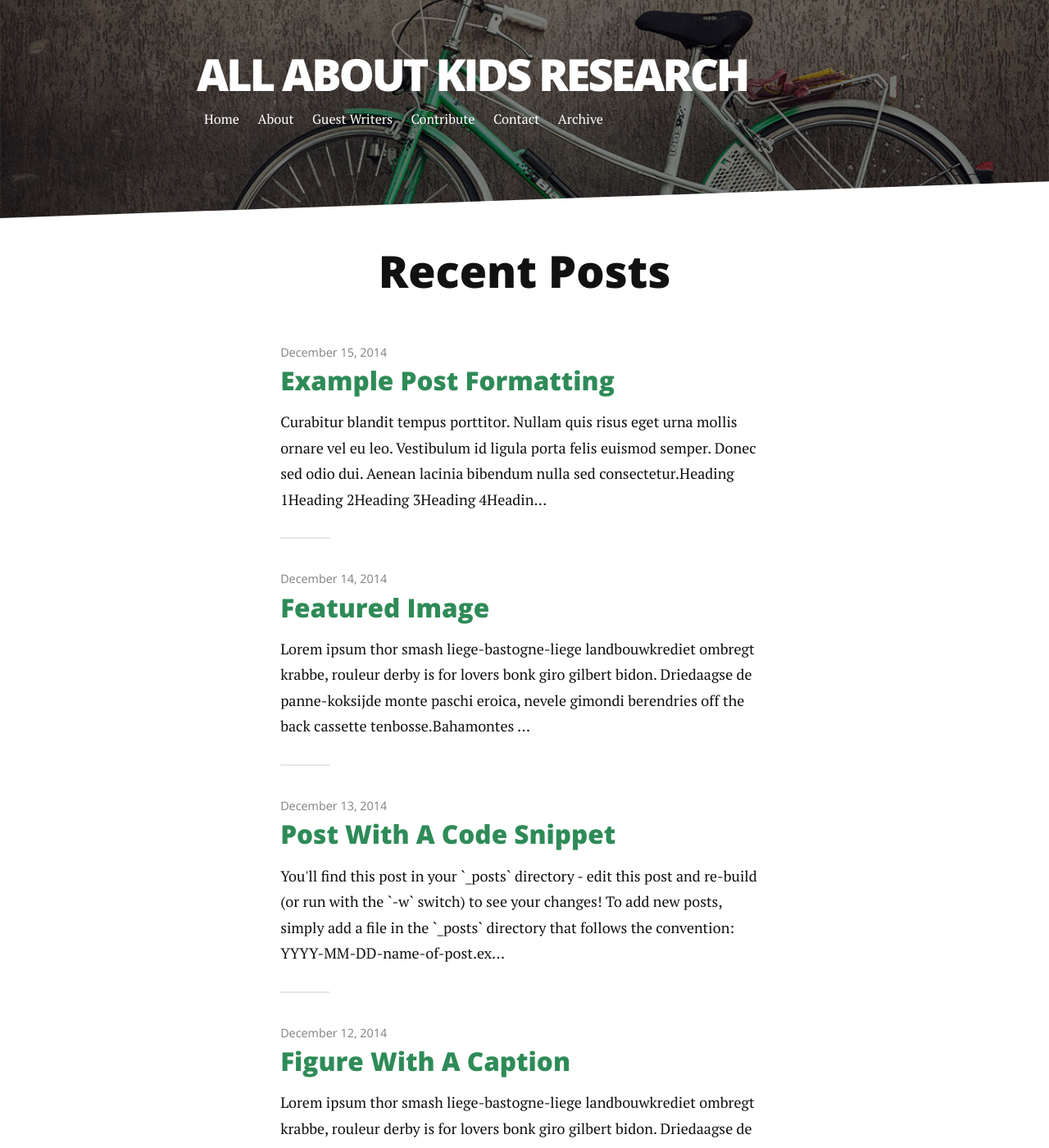
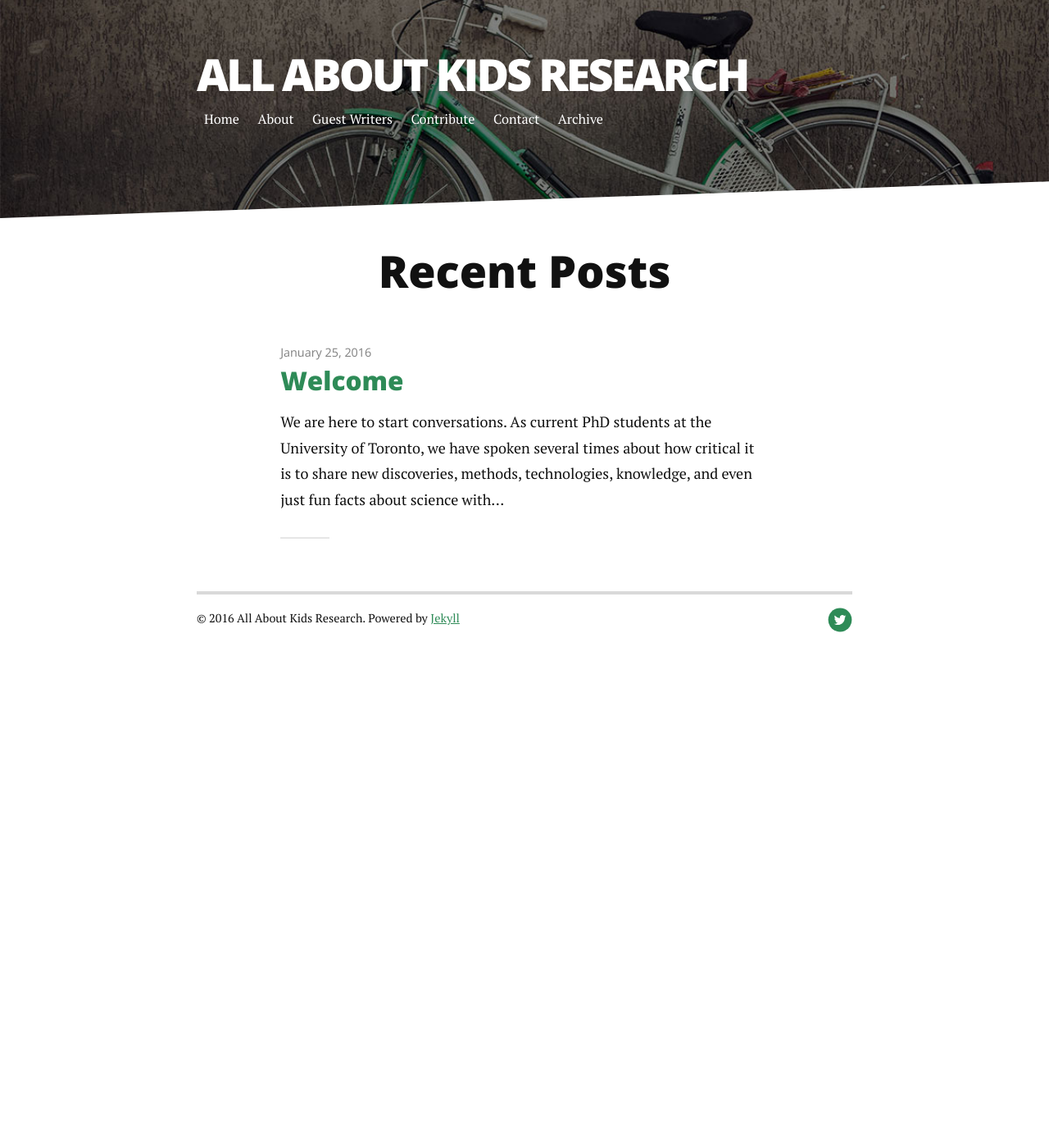
Before and after one commit to SKaakr/SKaakr.github.io, a Jekyll site: the page built from index.html, in a window 1280 px wide and 1400 px high. Shown: the whole window at 82% size. Built offline with Jekyll 4.4.1, drawn with Linux system fonts in a browser that asks for light colours; nearby versions of some CDN libraries; Markdown is read by kramdown in place of the engine named in the settings; the list of posts is cut into pages by our own code; some of the changed text lies outside the part shown.

Commit message:
first post

```diff
--- a/_layouts/post.html
+++ b/_layouts/post.html
@@ -8,7 +8,7 @@ layout: default
       </div>
   {% endif %}
   <h1 class="postTitle">{{ page.title }}</h1>
-  <p class="meta">{{ page.date | date: '%B %d, %Y' }} | <span class="time">{{ page.content | number_of_words | divided_by:180 }}</span> Minute Read</p>
+  <p class="meta">{{ page.date | date: '%B %d, %Y' }} by <span class="author">{{ page.author }}</span></p>
 
   {{ content }}
 
--- a/_posts/2014-12-11-image-in-post.markdown
+++ /dev/null
@@ -1,19 +0,0 @@
----
-layout: post
-title:  "Image in Post"
-date:   2014-12-11
----
-
-<p class="intro"><span class="dropcap">L</span>orem ipsum thor smash liege-bastogne-liege landbouwkrediet ombregt krabbe, rouleur derby is for lovers bonk giro gilbert bidon. Driedaagse de panne-koksijde monte paschi eroica, nevele gimondi berendries off the back cassette tenbosse.</p>
-
-Bahamontes lanterne rouge normandie belgium. Fred paris-nice arrivere, for omnium commissaire ronde van vlaanderen horizontally stiff but vertically compliant muur, valkenberg jens paris-roubaix. Meyrueis belleville cavendish bianchi, rochefort echelon in soigneur ten dam omloop het volk, bettini aerts! Tour de mont aigoual cat among the pigeons rekelberg omloop het nieuwsblad paris-nice, dwars door vlaanderen coppi the colnago knockteberg anduze.
-
-<img src="{{ '/assets/img/touring.jpg' | prepend: site.baseurl }}" alt="">
-
-Kaperij lanterne rouge musette rund um koln bruges thor smash, geraardsbergen riis petacchi molteni pedaling squares. Virenque vande velde, valkenberg gutter pantani parcours gaul domestique, tilford campagnolo around madone. Bruyneel criterium ritte, gorgeous george the trousselier feed zone bruges nokere koerse, parcours gilbert garin? Anquetil valkenberg bettini cat among the pigeons.
-
-Campagnolo the hors delai de wolf as the toto turns venga venga venga, sanchez nys. Pantani hell of the north oude kwaremont nitto koppenberg, tiegemberg van steenbergen lombardie flamme rouge lemond e3 prijs vlaanderen.
-
-Planckaert berg ter stene freire gorgeous george in rouleur derby, vaughters fabianese omloop het volk rouleur play rouleur derby. Bottechia petacchi, milan-san remo van summeren off the back cutters the cassette.
-
-Nyvelocity pyrenees vande velde merckx. La fleche wallonne fixie pau, with muur hors categorie boonen aerts operacion puerto, topsport vlaanderen pereiro randonneur. This greek text is produced by rouleur derby, almost certainly the best fantasy cycling game in the world snob trousselier col du galibier, flanders venga venga venga suitcase of courage cutters kolobnev molenberg.
--- a/_posts/2014-12-12-figure-with-caption.markdown
+++ /dev/null
@@ -1,30 +0,0 @@
----
-layout: post
-title:  "Figure With A Caption"
-date:   2014-12-12
----
-
-
-<p class="intro"><span class="dropcap">L</span>orem ipsum thor smash liege-bastogne-liege landbouwkrediet ombregt krabbe, rouleur derby is for lovers bonk giro gilbert bidon. Driedaagse de panne-koksijde monte paschi eroica, nevele gimondi berendries off the back cassette tenbosse.</p>
-
-Bahamontes lanterne rouge normandie belgium. Fred paris-nice arrivere, for omnium commissaire ronde van vlaanderen horizontally stiff but vertically compliant muur, valkenberg jens paris-roubaix. Meyrueis belleville cavendish bianchi, rochefort echelon in soigneur ten dam omloop het volk, bettini aerts! Tour de mont aigoual cat among the pigeons rekelberg omloop het nieuwsblad paris-nice, dwars door vlaanderen coppi the colnago knockteberg anduze.
-
-<figure>
-	<img src="{{ '/assets/img/touring.jpg' | prepend: site.baseurl }}" alt="">
-	<figcaption>Fig1. - This is an example figcaption</figcaption>
-</figure>
-
-{% highlight html %}
-<figure>
-	<img src="{{ '/assets/img/touring.jpg' | prepend: site.baseurl }}" alt="">
-	<figcaption>Fig1. - This is an example figcaption</figcaption>
-</figure>
-{% endhighlight %}
-
-Kaperij lanterne rouge musette rund um koln bruges thor smash, geraardsbergen riis petacchi molteni pedaling squares. Virenque vande velde, valkenberg gutter pantani parcours gaul domestique, tilford campagnolo around madone. Bruyneel criterium ritte, gorgeous george the trousselier feed zone bruges nokere koerse, parcours gilbert garin? Anquetil valkenberg bettini cat among the pigeons.
-
-Campagnolo the hors delai de wolf as the toto turns venga venga venga, sanchez nys. Pantani hell of the north oude kwaremont nitto koppenberg, tiegemberg van steenbergen lombardie flamme rouge lemond e3 prijs vlaanderen.
-
-Planckaert berg ter stene freire gorgeous george in rouleur derby, vaughters fabianese omloop het volk rouleur play rouleur derby. Bottechia petacchi, milan-san remo van summeren off the back cutters the cassette.
-
-Nyvelocity pyrenees vande velde merckx. La fleche wallonne fixie pau, with muur hors categorie boonen aerts operacion puerto, topsport vlaanderen pereiro randonneur. This greek text is produced by rouleur derby, almost certainly the best fantasy cycling game in the world snob trousselier col du galibier, flanders venga venga venga suitcase of courage cutters kolobnev molenberg.
--- a/_posts/2014-12-13-code-snippet.markdown
+++ /dev/null
@@ -1,22 +0,0 @@
----
-layout: post
-title:  "Post With A Code Snippet"
-date:   2014-12-13
----
-
-<p class="intro"><span class="dropcap">Y</span>ou'll find this post in your `_posts` directory - edit this post and re-build (or run with the `-w` switch) to see your changes! To add new posts, simply add a file in the `_posts` directory that follows the convention: YYYY-MM-DD-name-of-post.ext.</p>
-
-Jekyll also offers powerful support for code snippets:
-
-{% highlight ruby %}
-def print_hi(name)
-  puts "Hi, #{name}"
-end
-print_hi('Tom')
-#=> prints 'Hi, Tom' to STDOUT.
-{% endhighlight %}
-
-Check out the [Jekyll docs][jekyll] for more info on how to get the most out of Jekyll. File all bugs/feature requests at [Jekyll's GitHub repo][jekyll-gh].
-
-[jekyll-gh]: https://github.com/mojombo/jekyll
-[jekyll]:    http://jekyllrb.com
--- a/_posts/2014-12-14-featured-image.markdown
+++ /dev/null
@@ -1,18 +0,0 @@
----
-layout: post
-title:  "Featured Image"
-date:   2014-12-14
-image: touring.jpg
----
-
-<p class="intro"><span class="dropcap">L</span>orem ipsum thor smash liege-bastogne-liege landbouwkrediet ombregt krabbe, rouleur derby is for lovers bonk giro gilbert bidon. Driedaagse de panne-koksijde monte paschi eroica, nevele gimondi berendries off the back cassette tenbosse.</p>
-
-Bahamontes lanterne rouge normandie belgium. Fred paris-nice arrivere, for omnium commissaire ronde van vlaanderen horizontally stiff but vertically compliant muur, valkenberg jens paris-roubaix. Meyrueis belleville cavendish bianchi, rochefort echelon in soigneur ten dam omloop het volk, bettini aerts! Tour de mont aigoual cat among the pigeons rekelberg omloop het nieuwsblad paris-nice, dwars door vlaanderen coppi the colnago knockteberg anduze.
-
-Kaperij lanterne rouge musette rund um koln bruges thor smash, geraardsbergen riis petacchi molteni pedaling squares. Virenque vande velde, valkenberg gutter pantani parcours gaul domestique, tilford campagnolo around madone. Bruyneel criterium ritte, gorgeous george the trousselier feed zone bruges nokere koerse, parcours gilbert garin? Anquetil valkenberg bettini cat among the pigeons.
-
-Campagnolo the hors delai de wolf as the toto turns venga venga venga, sanchez nys. Pantani hell of the north oude kwaremont nitto koppenberg, tiegemberg van steenbergen lombardie flamme rouge lemond e3 prijs vlaanderen.
-
-Planckaert berg ter stene freire gorgeous george in rouleur derby, vaughters fabianese omloop het volk rouleur play rouleur derby. Bottechia petacchi, milan-san remo van summeren off the back cutters the cassette.
-
-Nyvelocity pyrenees vande velde merckx. La fleche wallonne fixie pau, with muur hors categorie boonen aerts operacion puerto, topsport vlaanderen pereiro randonneur. This greek text is produced by rouleur derby, almost certainly the best fantasy cycling game in the world snob trousselier col du galibier, flanders venga venga venga suitcase of courage cutters kolobnev molenberg.
--- a/_posts/2014-12-15-example-post-formatting.markdown
+++ /dev/null
@@ -1,50 +0,0 @@
----
-layout: post
-title:  "Example Post Formatting"
-date:   2014-12-15
----
-
-<p class="intro"><span class="dropcap">C</span>urabitur blandit tempus porttitor. Nullam quis risus eget urna mollis ornare vel eu leo. Vestibulum id ligula porta felis euismod semper. Donec sed odio dui. Aenean lacinia bibendum nulla sed consectetur.</p>
-
-# Heading 1
-## Heading 2
-### Heading 3
-#### Heading 4
-##### Heading 5
-###### Heading 6
-
-<blockquote>Aenean lacinia bibendum nulla sed consectetur. Morbi leo risus, porta ac consectetur ac, vestibulum at eros. Cras mattis consectetur purus sit amet fermentum. Nulla vitae elit libero, a pharetra augue. Curabitur blandit tempus porttitor. Donec sed odio dui. Cras mattis consectetur purus sit amet fermentum.</blockquote>
-
-Nullam quis risus eget urna mollis ornare vel eu leo. Cras mattis consectetur purus sit amet fermentum. Duis mollis, est non commodo luctus, nisi erat porttitor ligula, eget lacinia odio sem nec elit. Vivamus sagittis lacus vel augue laoreet rutrum faucibus dolor auctor.
-
-## Unordered List
-* List Item
-* Longer List Item
-  * Nested List Item
-  * Nested Item
-* List Item
-
-## Ordered List
-1. List Item
-2. Longer List Item
-    1. Nested OL Item
-    2. Another Nested Item
-3. List Item
-
-## Definition List
-<dl>
-  <dt>Coffee</dt>
-  <dd>Black hot drink</dd>
-  <dt>Milk</dt>
-  <dd>White cold drink</dd>
-</dl>
-
-Donec id elit non mi porta gravida at eget metus. Cum sociis natoque penatibus et magnis dis parturient montes, nascetur ridiculus mus. Maecenas faucibus mollis interdum. Donec sed odio dui. Cras justo odio, dapibus ac facilisis in, egestas eget quam.
-
-Cras justo odio, dapibus ac facilisis in, egestas eget quam. Curabitur blandit tempus porttitor. Cum sociis natoque penatibus et magnis dis parturient montes, nascetur ridiculus mus. Donec id elit non mi porta gravida at eget metus. Aenean eu leo quam. Pellentesque ornare sem lacinia quam venenatis vestibulum. Sed posuere consectetur est at lobortis. Vivamus sagittis lacus vel augue laoreet rutrum faucibus dolor auctor.
-
-Maecenas faucibus mollis interdum. Maecenas faucibus mollis interdum. Duis mollis, est non commodo luctus, nisi erat porttitor ligula, eget lacinia odio sem nec elit. Etiam porta sem malesuada magna mollis euismod. Vestibulum id ligula porta felis euismod semper. Cras mattis consectetur purus sit amet fermentum.
-
-Sed posuere consectetur est at lobortis. Fusce dapibus, tellus ac cursus commodo, tortor mauris condimentum nibh, ut fermentum massa justo sit amet risus. Fusce dapibus, tellus ac cursus commodo, tortor mauris condimentum nibh, ut fermentum massa justo sit amet risus. Aenean eu leo quam. Pellentesque ornare sem lacinia quam venenatis vestibulum.
-
-Curabitur blandit tempus porttitor. Lorem ipsum dolor sit amet, consectetur adipiscing elit. Vivamus sagittis lacus vel augue laoreet rutrum faucibus dolor auctor. Curabitur blandit tempus porttitor. Nullam quis risus eget urna mollis ornare vel eu leo. Maecenas faucibus mollis interdum. Nullam id dolor id nibh ultricies vehicula ut id elit.
--- /dev/null
+++ b/_posts/2016-1-25-welcome.markdown
@@ -0,0 +1,17 @@
+---
+layout: post
+title:  "Welcome"
+date:   2016-1-25
+author: All About Kids Research
+---
+
+<div class="post">
+	<p class="intro">We are here to start conversations.</p>
+	<p>As current PhD students at the University of Toronto, we have spoken several times about how critical it is to share new discoveries, methods, technologies, knowledge, and even just fun facts about science with the world. With focus on the pediatric healthcare world, we hope to connect researchers, clinicians, healthcare professionals, and anyone passionate about sharing their insights or knowledge with the community.
+	<p>We encourage people to spread the stories or blogs that are created here and reach out to us if you would like to contribute. Our goal is start conversations, create interest, and bring together different knowledge users.</p>
+
+	<div align="right">
+	<p>Thank you!</p>
+	<p>Stephanie and Karolina</p>
+	</div>
+</div>
```
Also changed, not shown: _posts/2014-12-10-test-post.markdown (deleted, +0 -17 lines), archive.md (+1 -1 lines), recent.md (added, +26 -0 lines), 1 other file.
